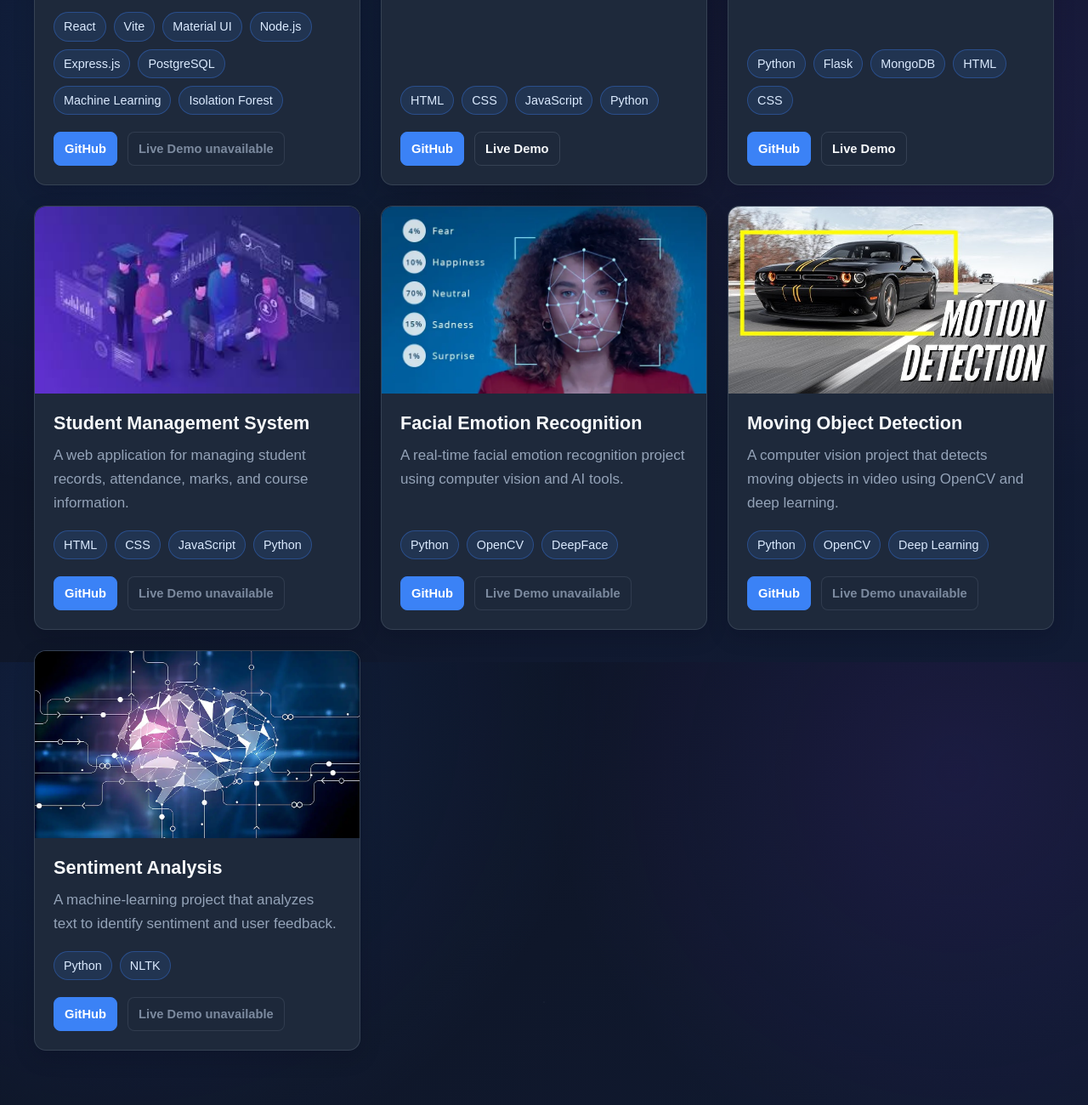
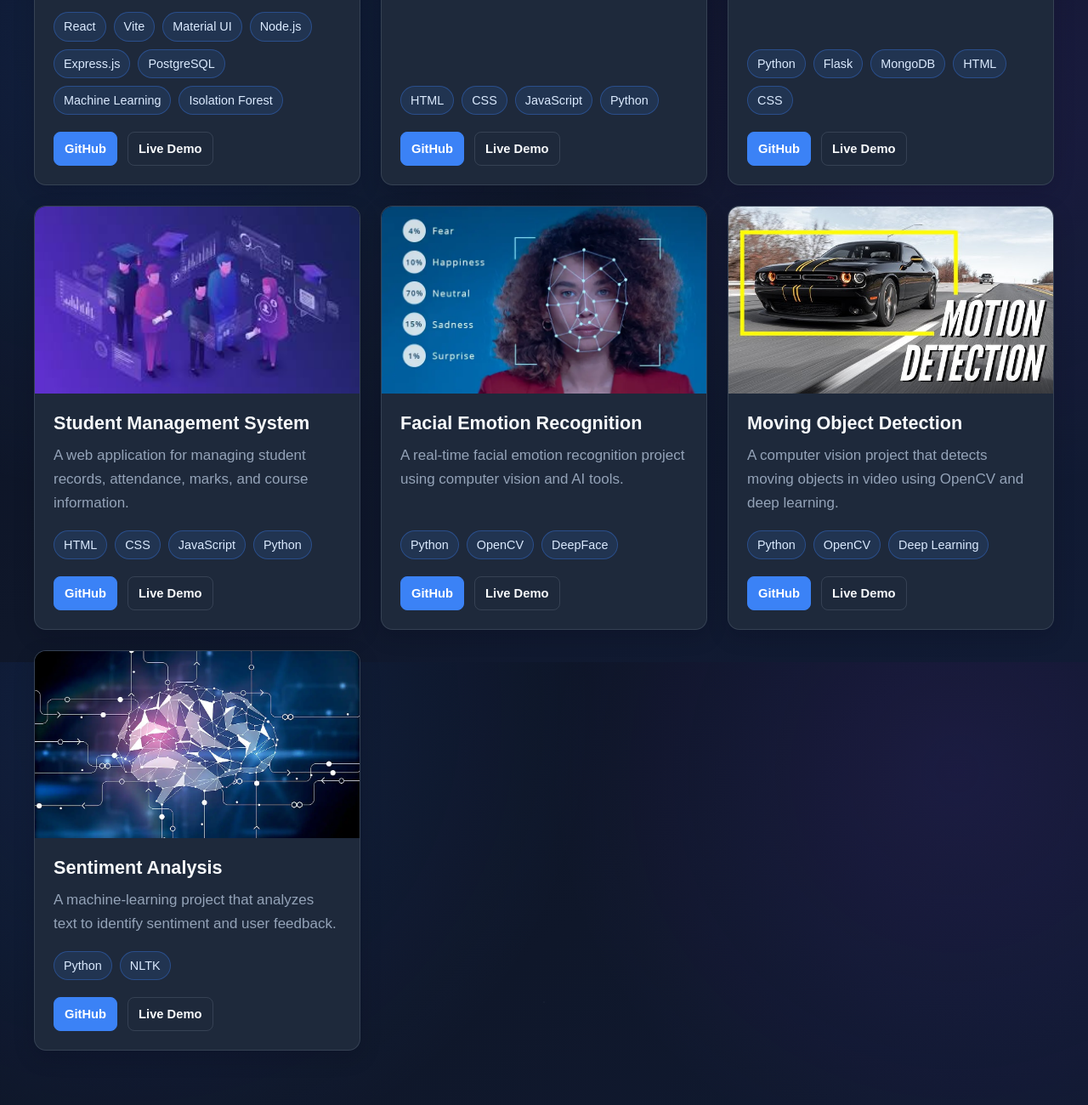
Before and after one commit to neelamlikitha/Neelam-Likhitha-Portfolio, a plain HTML site: page Portfolio/projects.html in a window 1280 px wide. Shown: the part 821-2121 px from the top of the page at 85% size. Drawn offline with Linux system fonts and the light colour scheme.

Commit message:
Add live demo links to portfolio projects

```diff
--- a/Portfolio/projects.html
+++ b/Portfolio/projects.html
@@ -40,7 +40,7 @@
                         </div>
                         <div class="project-actions">
                             <a class="btn" href="https://github.com/neelamlikitha/Unsupervised-Learning-For-Anamoly-Detection-In-Financial-Transactions" target="_blank" rel="noopener noreferrer">GitHub</a>
-                            <button class="btn btn-outline btn-unavailable" type="button" disabled title="No live demo is available">Live Demo unavailable</button>
+                            <a class="btn btn-outline" href="https://financial-anomaly-frontend.onrender.com/" target="_blank" rel="noopener noreferrer">Live Demo</a>
                         </div>
                     </div>
                 </article>
@@ -91,7 +91,7 @@
                         </div>
                         <div class="project-actions">
                             <a class="btn" href="https://github.com/neelamlikitha/IIT-student-management" target="_blank" rel="noopener noreferrer">GitHub</a>
-                            <button class="btn btn-outline btn-unavailable" type="button" disabled title="No live demo is available">Live Demo unavailable</button>
+                            <a class="btn btn-outline" href="https://iit-student-management.onrender.com" target="_blank" rel="noopener noreferrer">Live Demo</a>
                         </div>
                     </div>
                 </article>
@@ -108,7 +108,7 @@
                         </div>
                         <div class="project-actions">
                             <a class="btn" href="https://github.com/neelamlikitha/Facial-Emotion-Recognition" target="_blank" rel="noopener noreferrer">GitHub</a>
-                            <button class="btn btn-outline btn-unavailable" type="button" disabled title="No live demo is available">Live Demo unavailable</button>
+                            <a class="btn btn-outline" href="https://neelamlikitha.github.io/Facial-Emotion-Recognition/" target="_blank" rel="noopener noreferrer">Live Demo</a>
                         </div>
                     </div>
                 </article>
@@ -125,7 +125,7 @@
                         </div>
                         <div class="project-actions">
                             <a class="btn" href="https://github.com/neelamlikitha/Moving-Object-Detection-opencv" target="_blank" rel="noopener noreferrer">GitHub</a>
-                            <button class="btn btn-outline btn-unavailable" type="button" disabled title="No live demo is available">Live Demo unavailable</button>
+                            <a class="btn btn-outline" href="https://neelamlikitha.github.io/Moving-Object-Detection-opencv/" target="_blank" rel="noopener noreferrer">Live Demo</a>
                         </div>
                     </div>
                 </article>
@@ -142,7 +142,7 @@
                         </div>
                         <div class="project-actions">
                             <a class="btn" href="https://github.com/neelamlikitha/IIT-sentiment-analysis" target="_blank" rel="noopener noreferrer">GitHub</a>
-                            <button class="btn btn-outline btn-unavailable" type="button" disabled title="No live demo is available">Live Demo unavailable</button>
+                            <a class="btn btn-outline" href="https://neelamlikitha.github.io/IIT-sentiment-analysis/" target="_blank" rel="noopener noreferrer">Live Demo</a>
                         </div>
                     </div>
                 </article>
```
